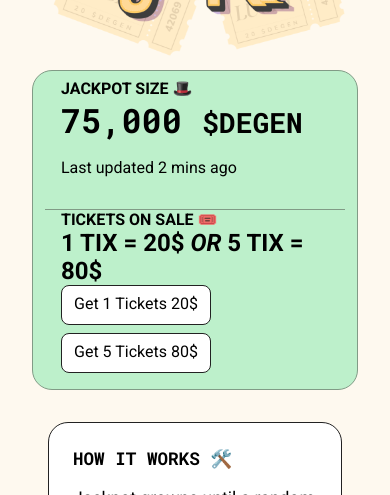
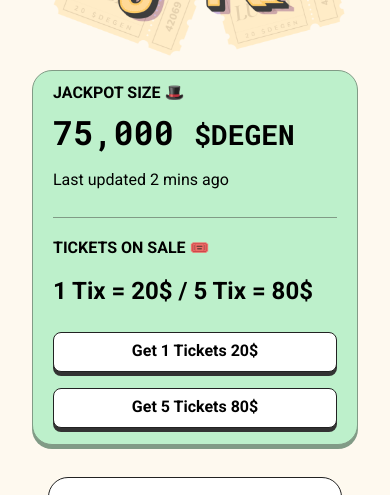
Before and after one commit to neosmedia/lucky, a Next.js app: page / in a window 390 px wide. Shown: the part 312-807 px from the top of the page. Built offline with nearby package versions, Linux system fonts and the light colour scheme; what wagmi would draw is missing.

Commit message:
styled buttons better for mobile

```diff
--- a/pages/index.tsx
+++ b/pages/index.tsx
@@ -56,7 +56,7 @@
           </div>
           <div className={styles.two}>
             <h4>Tickets on sale 🎟️</h4>
-            <h2>1 Tix = 20$  <i>or</i>  5 tix = 80$</h2>
+            <h2>1 Tix = 20$  / 5 Tix = 80$</h2>
             <a className={styles.btn} href="#">Get 1 Tickets 20$</a> <a className={styles.btn} href="#">Get 5 Tickets 80$</a>
           </div>
         </div>
--- a/styles/Home.module.css
+++ b/styles/Home.module.css
@@ -79,53 +79,64 @@
   border: 1px solid #819b86;
   background-color: #bdf0cb;
   border-radius: 20px;
+  box-shadow: 0 4px 0 0 #819b86;
 }
 
 .one {
   flex: 1;
-  margin: 8px 12px;
-  padding-left: 16px;
+  margin: 12px;
+  padding-left: 8px;
 }
 
 .two {
   flex: 1;
-  margin: 8px 12px;
-  padding-left: 40px;
+  margin: 12px;
+  padding-left: 32px;
   border-left: 1px solid #819b86;
 }
 
 @media (max-width: 600px) {
   .two {
     flex: 1;
-    margin: 8px 12px;
-    padding-left: 16px;
+    margin: 0 20px 8px 20px;
+    padding-left: 0;
+    padding-top: 20px;
     border-left: 0px solid #819b86;
     border-top: 1px solid #819b86;
   }
 }
 
 .one h2 {
-  margin: 0;
+  margin: 0 0 8px 0;
   font-family: 'Roboto Mono';
   font-size: 2.1rem;
 
 }
 
 .one h4,
-.two h2,
 .two h4 {
-  margin: 0;
+  margin: 0 0 8px 0;
   text-transform: uppercase;
 }
 
 .btn {
-  margin: 0 0 8px 0;
+  margin: 8px 0;
   padding: 8px 12px;
   height: 40px;
   display: inline-block;
   background-color: #fff;
   border: 1px solid #222;
   border-radius: 8px;
+  box-shadow: 0 4px 0 0 #333;
+  font-weight: bold;
+}
+
+@media (max-width: 600px) {
+  .btn {
+    width: 100%;
+    flex-direction: row;
+    text-align: center;
+  }
 }
 
 .grid {
@@ -148,6 +159,7 @@
   border-radius: 20px;
   transition: color 0.15s ease, border-color 0.15s ease;
   max-width: 350px;
+  box-shadow: 0 4px 0 0 #444;
 }
 
 .card:hover,
```
